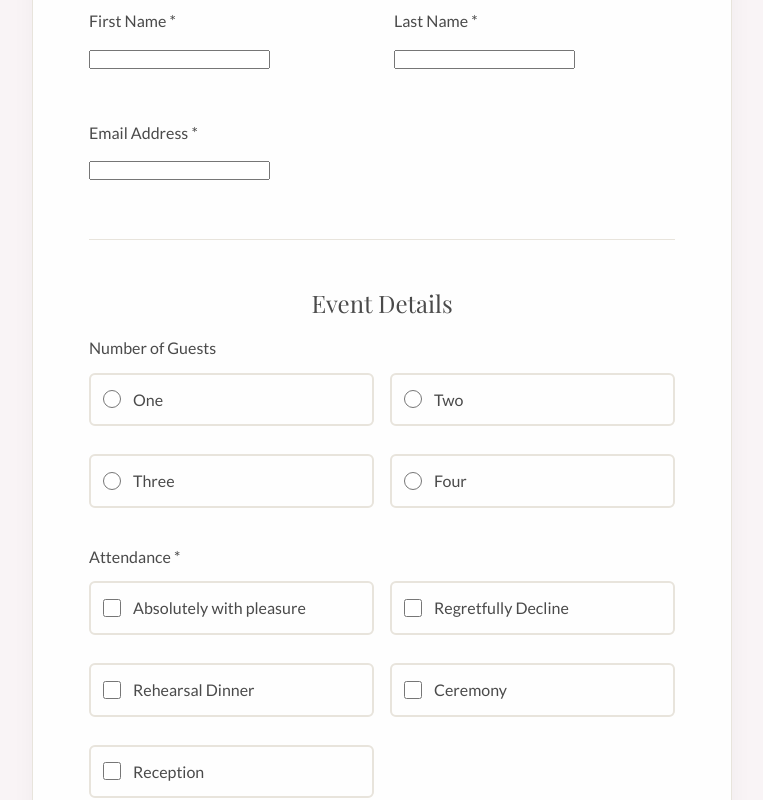
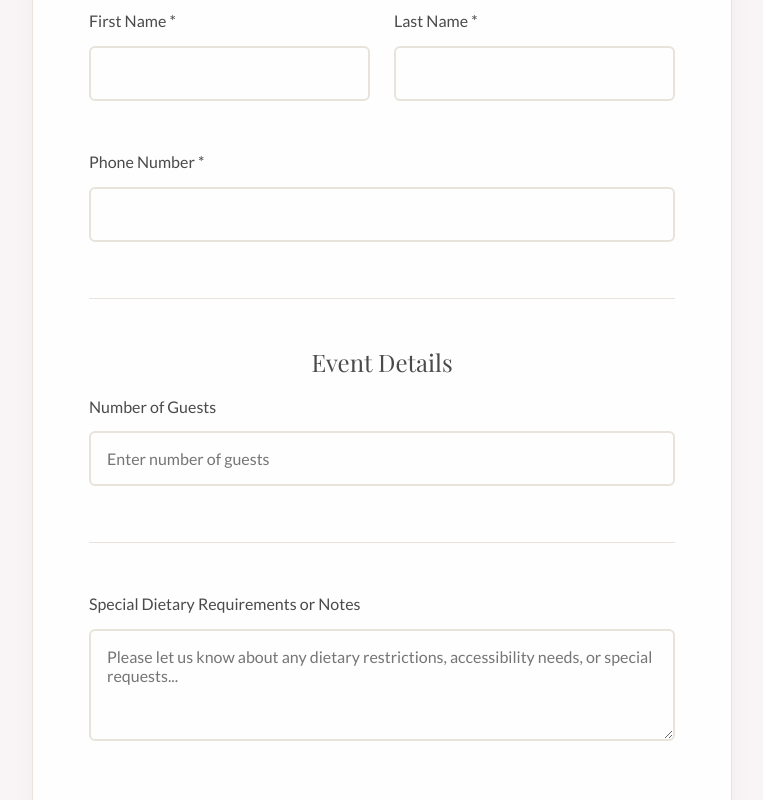
Before and after one commit to banner20/Sidhtuishawedding, a React (Vite) app in the folder wedding-website/: page /rsvp in a window 1280 px wide. Shown: the part 400-1200 px from the top of the page, without its empty margins (258-1021 px from the left). Built offline with nearby package versions, Linux system fonts and the light colour scheme; a web font is replaced by a local one.

Commit message:
rsvp integ

```diff
--- a/wedding-website/src/components/RSVP.css
+++ b/wedding-website/src/components/RSVP.css
@@ -91,8 +91,8 @@
   font-weight: 500;
 }
 
-.form-group input[type=\"text\"],
-.form-group input[type=\"email\"],
+.form-group input[type="text"],
+.form-group input[type="tel"],
 .form-group textarea {
   width: 100%;
   padding: 1rem;
@@ -104,8 +104,8 @@
   transition: border-color 0.3s ease;
 }
 
-.form-group input[type=\"text\"]:focus,
-.form-group input[type=\"email\"]:focus,
+.form-group input[type="text"]:focus,
+.form-group input[type="tel"]:focus,
 .form-group textarea:focus {
   outline: none;
   border-color: var(--primary-color);
--- a/wedding-website/src/components/RSVP.jsx
+++ b/wedding-website/src/components/RSVP.jsx
@@ -1,6 +1,37 @@
 import './RSVP.css';
 
 const RSVP = () => {
+  const handleSubmit = async (event) => {
+    event.preventDefault();
+
+    const data = {
+      first_name: event.target.first_name.value,
+      last_name: event.target.last_name.value,
+      phone: event.target.phone.value,
+      guests: event.target.guests.value,
+      notes: event.target.notes.value,
+    };
+
+    try {
+      const response = await fetch('https://script.google.com/macros/s/AKfycbwcYQq916KkjBsacg7PwggRdsqarfHayiVyBiIc-YyLlN7ctZSxgXjJQTnTVRYjtf4o/exec', {
+        method: 'POST',
+        body: new URLSearchParams(data),
+        headers: {
+          'Content-Type': 'application/x-www-form-urlencoded',
+        }
+      });
+
+      const text = await response.text();
+      if (text === 'Success') {
+        alert('RSVP submitted successfully!');
+        event.target.reset();
+      } else {
+        alert('Failed to submit RSVP. Please try again.');
+      }
+    } catch (error) {
+      alert('Error submitting RSVP: ' + error.message);
+    }
+  };
   return (
     <div className="rsvp-page">
       <div className="container">
@@ -24,22 +55,22 @@ const RSVP = () => {
               style={{height: '90px', width: '90px', objectFit: 'contain'}}
             />
           </div>
-          <form className="rsvp-form-full">
+          <form className="rsvp-form-full" onSubmit={handleSubmit}>
             <div className="form-section">
               <h3>Personal Information</h3>
               <div className="form-row">
                 <div className="form-group">
                   <label>First Name *</label>
-                  <input type="text" required />
+                  <input type="text" name="first_name" required />
                 </div>
                 <div className="form-group">
                   <label>Last Name *</label>
-                  <input type="text" required />
+                  <input type="text" name="last_name" required />
                 </div>
               </div>
               <div className="form-group">
-                <label>Email Address *</label>
-                <input type="email" required />
+                <label>Phone Number *</label>
+                <input type="tel" name="phone" required />
               </div>
             </div>
 
@@ -47,30 +78,15 @@ const RSVP = () => {
               <h3>Event Details</h3>
               <div className="form-group">
                 <label>Number of Guests</label>
-                <div className="guest-options">
-                  <label><input type="radio" name="guests" value="1" /> One</label>
-                  <label><input type="radio" name="guests" value="2" /> Two</label>
-                  <label><input type="radio" name="guests" value="3" /> Three</label>
-                  <label><input type="radio" name="guests" value="4" /> Four</label>
-                </div>
+                <input type="text" name="guests" placeholder="Enter number of guests" />
               </div>
 
-              <div className="form-group">
-                <label>Attendance *</label>
-                <div className="attendance-options">
-                  <label><input type="checkbox" /> Absolutely with pleasure</label>
-                  <label><input type="checkbox" /> Regretfully Decline</label>
-                  <label><input type="checkbox" /> Rehearsal Dinner</label>
-                  <label><input type="checkbox" /> Ceremony</label>
-                  <label><input type="checkbox" /> Reception</label>
-                </div>
-              </div>
             </div>
 
             <div className="form-section">
               <div className="form-group">
                 <label>Special Dietary Requirements or Notes</label>
-                <textarea rows="4" placeholder="Please let us know about any dietary restrictions, accessibility needs, or special requests..."></textarea>
+                <textarea name="notes" rows="4" placeholder="Please let us know about any dietary restrictions, accessibility needs, or special requests..."></textarea>
               </div>
             </div>
 
```
